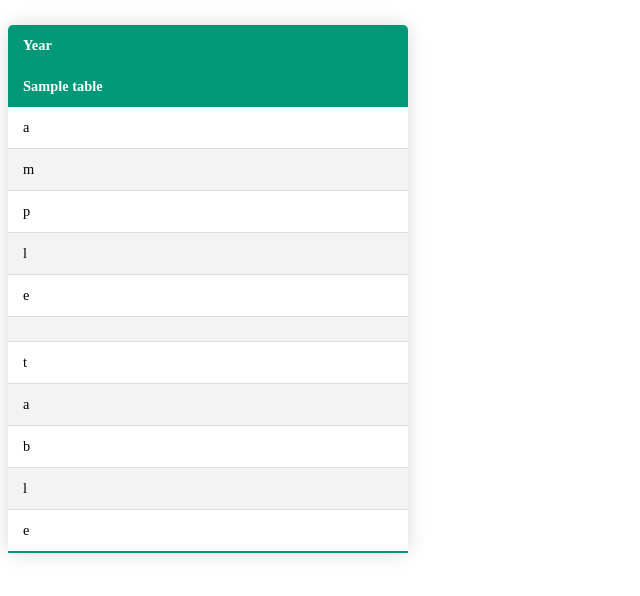
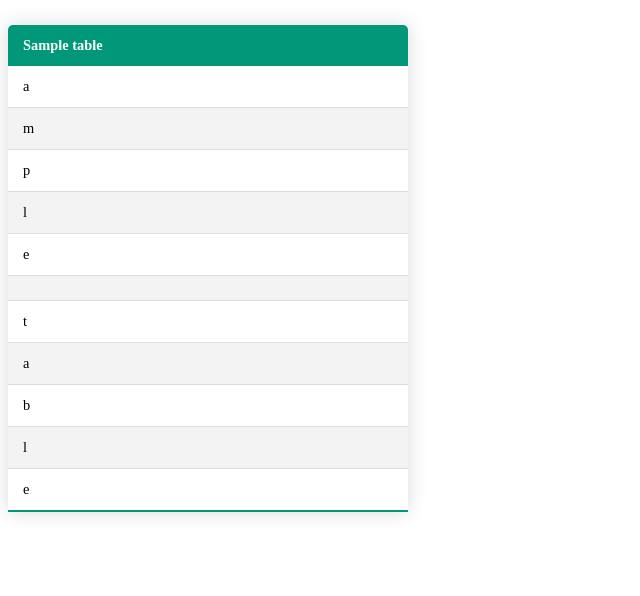
Before and after one commit to Aritra8438/EcoMetrics-API, a Flask app: template api/templates/table_view.html in a window 1280 px wide. Shown: the top 596 px of the page, without its empty margins (0-640 px from the left). Run offline with Flask 3, Linux system fonts and the light colour scheme; the template is opened without the code that fills it: most values are stand-ins (such as "Sample title", 1, 10 or a date in 2020); parts of the project's set-up code (start-up, migrations or seed data) failed here and were passed over.

Commit message:
Revert back changes

```diff
--- a/api/templates/table_view.html
+++ b/api/templates/table_view.html
@@ -42,7 +42,6 @@
       .fixed-width {
         width: 120px;
         word-wrap: break-word;
-
       }
     </style>
   </head>
@@ -50,13 +49,8 @@
     <table class="content-table">
       <thead>
         <tr>
-          <th class="fixed-width">Year</th>
-
-        </tr>
-        <tr>
           {% for column_header in table[0] %}
           <th class="fixed-width">{{ column_header }}</th>
-
           {% endfor %}
         </tr>
       </thead>
```
